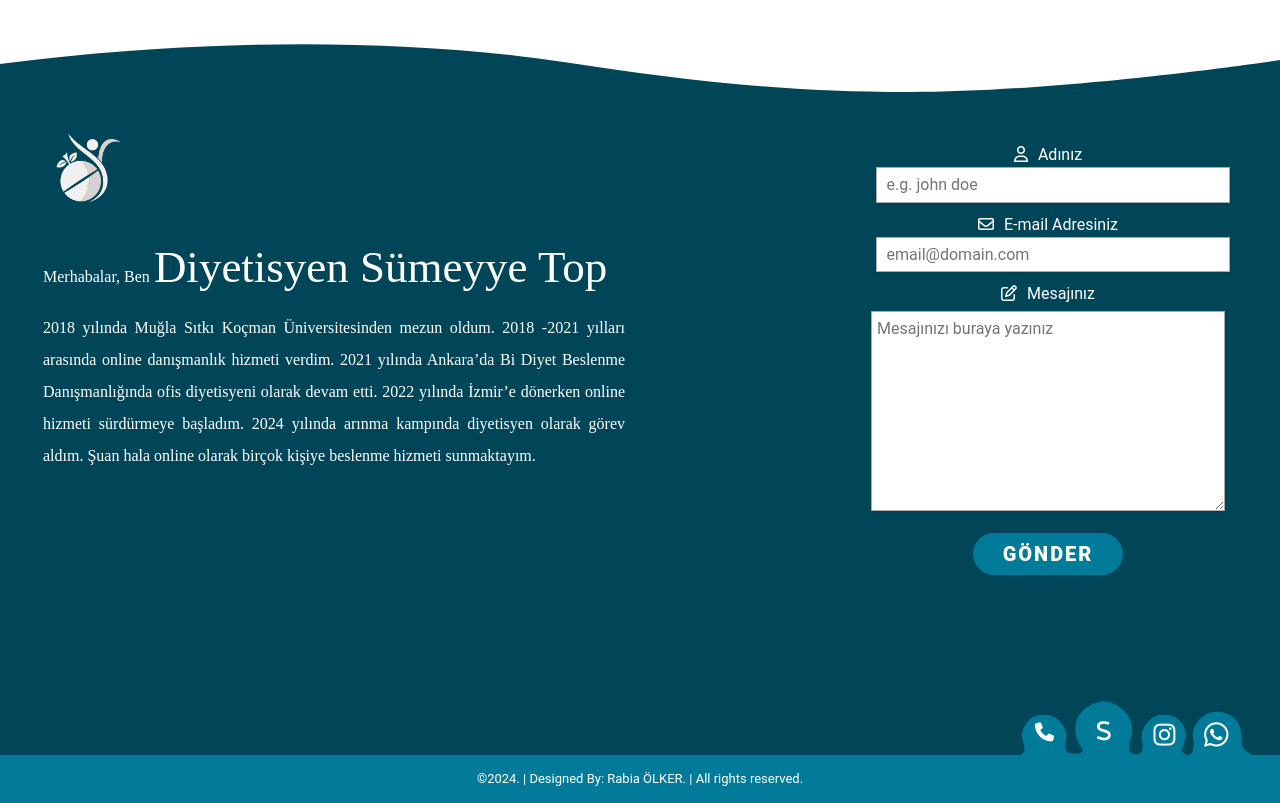
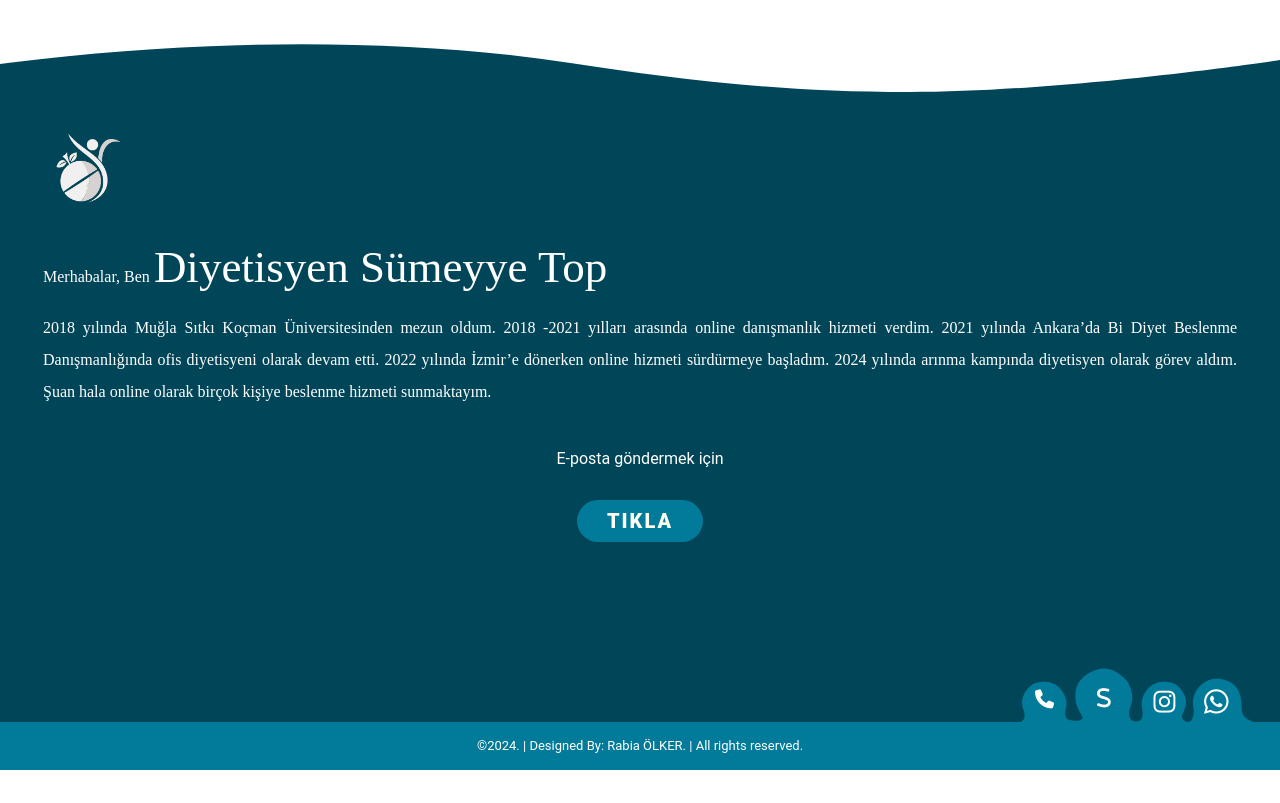
Before and after one commit to rabia-35/nutritionist, a React (Create React App) app: page / in a window 1280 px wide. Shown: the part 5200-6003 px from the top of the page. After the commit the page ends 5970 px from the top, so only its background shows below. Built offline with nearby package versions, Linux system fonts and the light colour scheme; a web font is replaced by a local one.

Commit message:
form alanı gizlendi yerine mail yönderdirmesi eklendi

```diff
--- a/src/components/footer/Footer.jsx
+++ b/src/components/footer/Footer.jsx
@@ -21,7 +21,7 @@ const Footer = () => {
       </svg>
       <div className="footer-content container">
        <div className="row">
-          <div className="footer-content-column col-12 col-md-6 ">
+          <div className="footer-content-column col-12  ">
             <div className="footer-logo">
               <a className="footer-logo-link" href="#">
                 <img src="./images/logo.png" alt="logo" />
@@ -33,9 +33,13 @@ const Footer = () => {
 
           </div>
 
-          <div className="footer-content-column col-12 col-md-4 offset-md-2">
+          <div className="footer-content-column col-12">
           <div class="container">
-              <form>
+              <div>
+                <p> E-posta göndermek için </p>
+                <a className="footer-call-to-action-button button" href="#" target="_self">Tıkla </a>
+              </div>
+              <form className='d-none'>
                 <div class="field" tabindex="1">
                   <label for="username">
                     <i class="far fa-user"></i>Adınız
```
